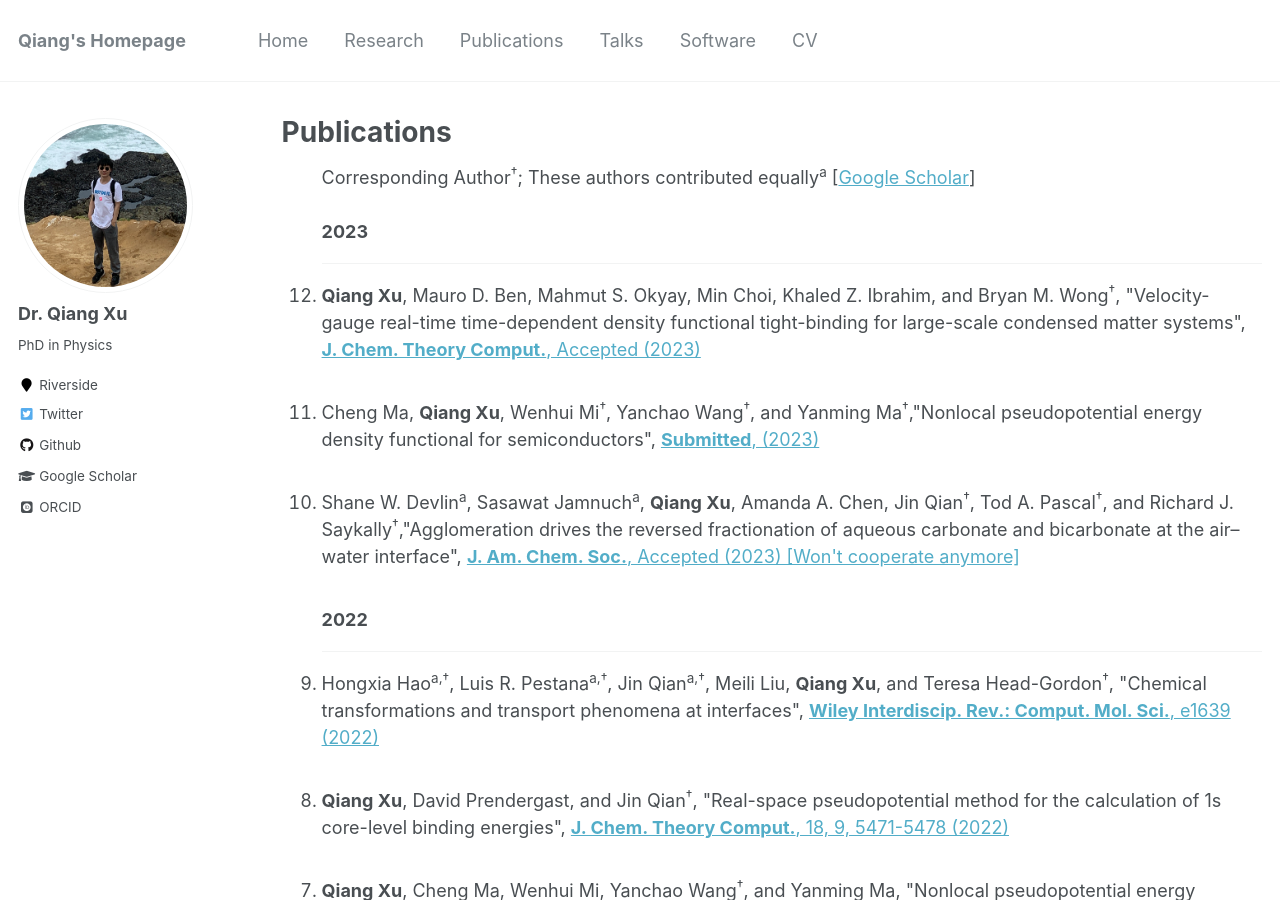
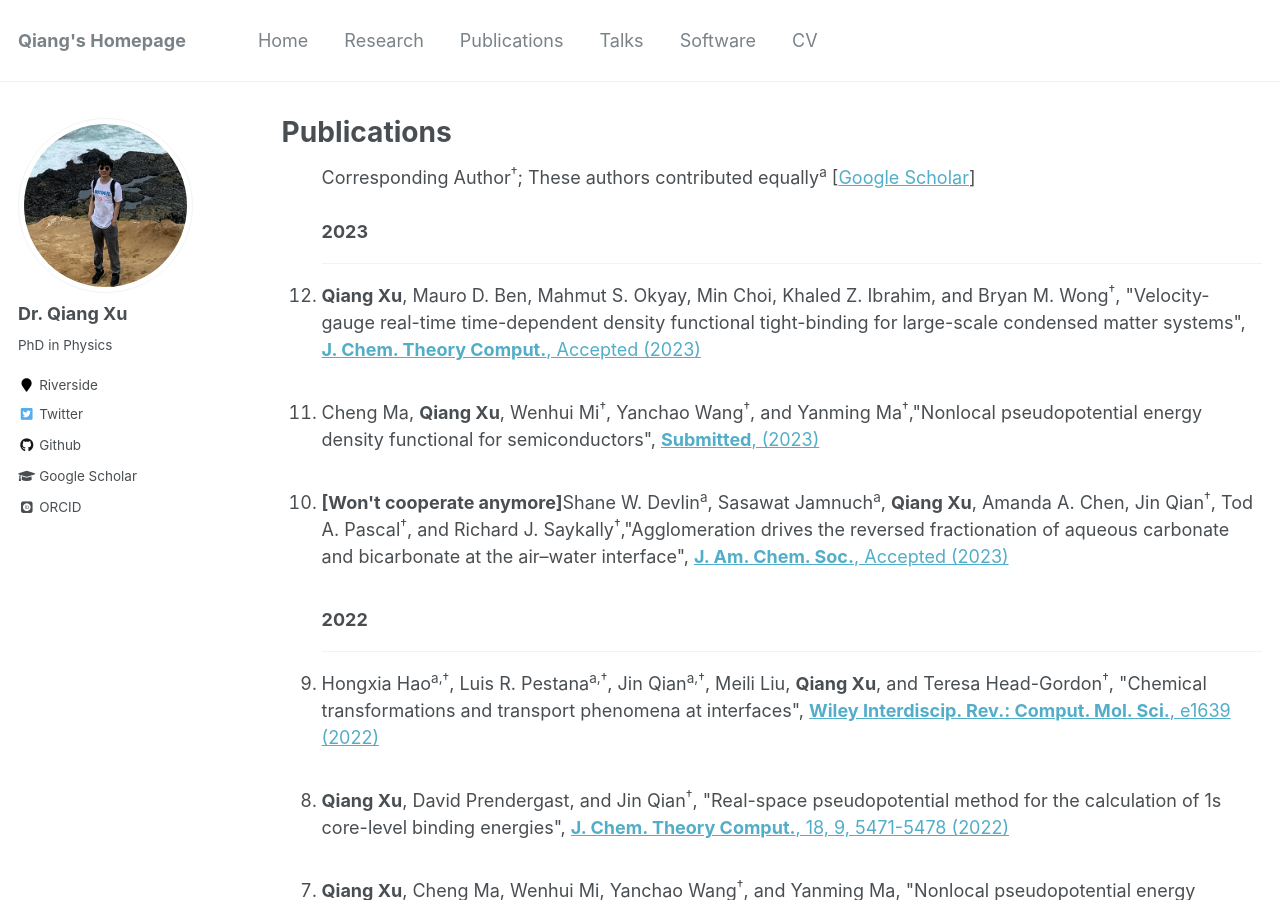
Before and after one commit to xqjlu/xqjlu.github.io, a Jekyll site: the page built from _pages/publications.md, in a window 1280 px wide and 900 px high. Built offline with Jekyll 4.4.1, drawn with Linux system fonts in a browser that asks for light colours; some web fonts are replaced.

```diff
--- a/_pages/publications.md
+++ b/_pages/publications.md
@@ -44,8 +44,8 @@ Corresponding Author<sup>†</sup>; These authors contributed equally<sup>a</sup
 <a><b>Submitted</b>, (2023)</a>
 </li><br>
 
-<li>Shane W. Devlin<sup>a</sup>, Sasawat Jamnuch<sup>a</sup>, <b>Qiang Xu</b>, Amanda A. Chen, Jin Qian<sup>†</sup>, Tod A. Pascal<sup>†</sup>, and Richard J. Saykally<sup>†</sup>,"Agglomeration drives the reversed fractionation of aqueous carbonate and bicarbonate at the air–water interface",
-<a href="https://doi.org/10.1021/jacs.3c05093" target="_blank"><b>J. Am. Chem. Soc.</b>, Accepted (2023) [Won't cooperate anymore]</a>
+<li><b>[Won't cooperate anymore]</b>Shane W. Devlin<sup>a</sup>, Sasawat Jamnuch<sup>a</sup>, <b>Qiang Xu</b>, Amanda A. Chen, Jin Qian<sup>†</sup>, Tod A. Pascal<sup>†</sup>, and Richard J. Saykally<sup>†</sup>,"Agglomeration drives the reversed fractionation of aqueous carbonate and bicarbonate at the air–water interface",
+<a href="https://doi.org/10.1021/jacs.3c05093" target="_blank"><b>J. Am. Chem. Soc.</b>, Accepted (2023)</a>
 </li><br>
 
 <!--2022-->
```
